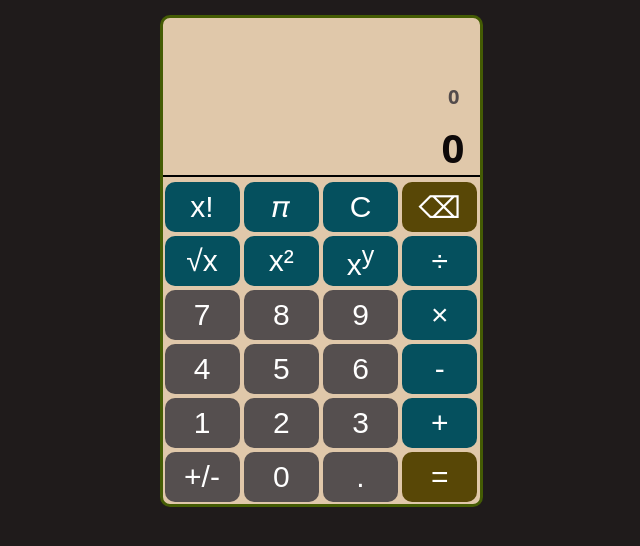
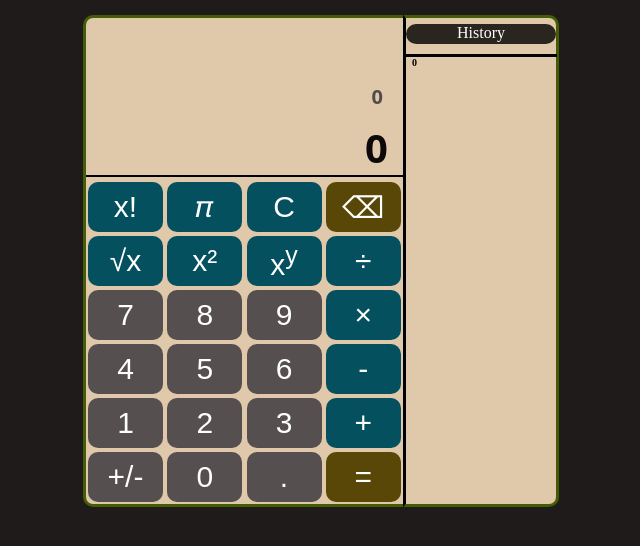
Before and after one commit to NicolaeArhire/Calculator, a plain HTML site: page calc.html in a window 1280 px wide. Shown: the whole page, without its empty margins (319-959 px from the left). Drawn offline with Linux system fonts and the light colour scheme.

Commit message:
History panel added

```diff
--- a/calc.css
+++ b/calc.css
@@ -7,13 +7,75 @@ body {
 }
 
 .wrapper {
+    display: flex;
+    flex-direction: row;
+}
+
+.calculator {
     background-color: rgb(224, 200, 170);
     display: grid;
     width: 317px;
     height: 486px;
-    margin: 15px 15px;
+    margin: 15px 0 15px 15px;
+    border-radius: 10px 0 0 10px;
+    border-top: 3px solid rgb(68, 92, 4);
+    border-bottom: 3px solid rgb(68, 92, 4);
+    border-left: 3px solid rgb(68, 92, 4);
+}
+
+.history {
+    width: 150px;
+    height: 486px;
+    margin: 15px 15px 15px 0;
+    background-color: rgb(224, 200, 170);
+    border-top: 3px solid rgb(68, 92, 4);
+    border-right: 3px solid rgb(68, 92, 4);
+    border-bottom: 3px solid rgb(68, 92, 4);
+    border-left: 3px solid rgb(0, 0, 0);
+    border-radius: 0 10px 10px 0;
+}
+
+.history-title {
+    display: flex;
+    justify-content: center;
+    width: 150px;
+    height: 20px;
+    background-color: rgb(43, 37, 32);
     border-radius: 10px;
-    border: 3px solid rgb(68, 92, 4);
+    color: white;
+    margin-top: 6px;
+}
+
+.history-results {
+    display: flex;
+    justify-content: column;
+    padding-left: 6px;
+    margin-top: 10px;
+    width: 145px;
+    height: 440px;
+    overflow: hidden;
+    overflow-y: auto;
+    font-size: 10px;
+    font-weight: bold;
+    border-top: 3px solid black;
+}
+
+::-webkit-scrollbar {
+    width: 5px;
+}
+
+::-webkit-scrollbar-track {
+    box-shadow: inset 0 0 5px grey;
+    border-radius: 10px;
+}
+
+::-webkit-scrollbar-thumb {
+    background: rgb(6, 143, 36);
+    border-radius: 10px;
+}
+
+::-webkit-scrollbar-thumb:hover {
+    background: #4353e6;
 }
 
 .oldresult{
--- a/calc.html
+++ b/calc.html
@@ -13,6 +13,7 @@
 </head>
 <body>
     <div class="wrapper">
+        <div class="calculator">
             <div class="oldresult">0</div>
             <div class="result">0</div>
             <div class="container">
@@ -42,6 +43,12 @@
                 <button class="input operator equal" data-operator="=">=</button>
             </div>
         </div>
+        <div class="history">
+            <div class="history-title">History</div>
+            <div class="history-results">0
+            </div>
+        </div>
+    </div>
     <script>
 
     </script>
--- a/calc.js
+++ b/calc.js
@@ -16,6 +16,7 @@
     const clear = document.querySelector(".clear");
     const sign = document.querySelector(".sign");
     const equal = document.querySelector(".equal");
+    const historyResults = document.querySelector(".history-results");
 
     number.forEach((item) => {
         item.addEventListener("click", function () {
@@ -155,5 +156,8 @@
                 // result.innerHTML = commas;
             }
         }
+        historyResults.innerHTML = oldresult.innerHTML + result.innerHTML;
+        let redHistory = "<span style='color:#4728E1'>" + (historyResults.innerHTML.substring(historyResults.innerHTML.indexOf("=") + "=".length)) + "</span>";
+        historyResults.innerHTML = oldresult.innerHTML + redHistory;
     });
 }());
```
Lines whose indentation alone changed are shown as unchanged.
